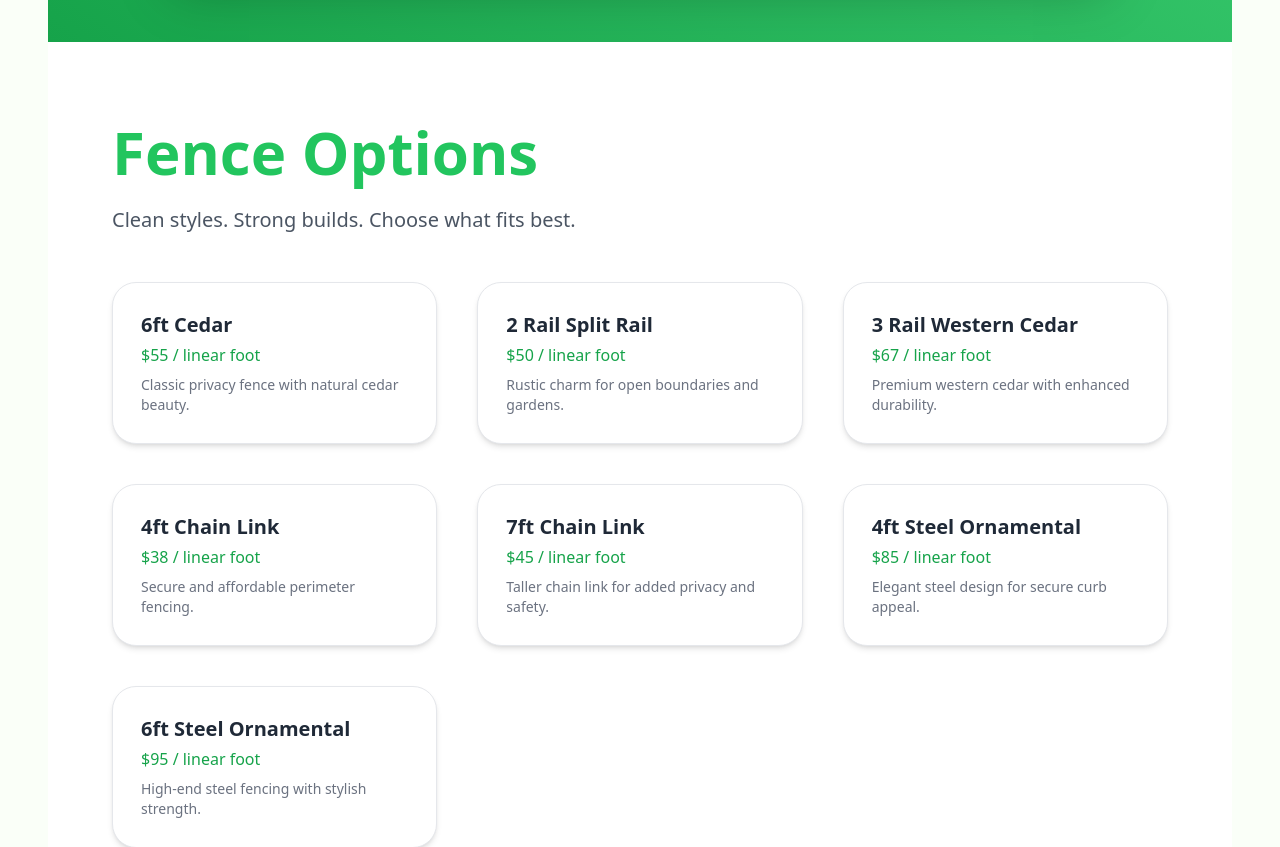
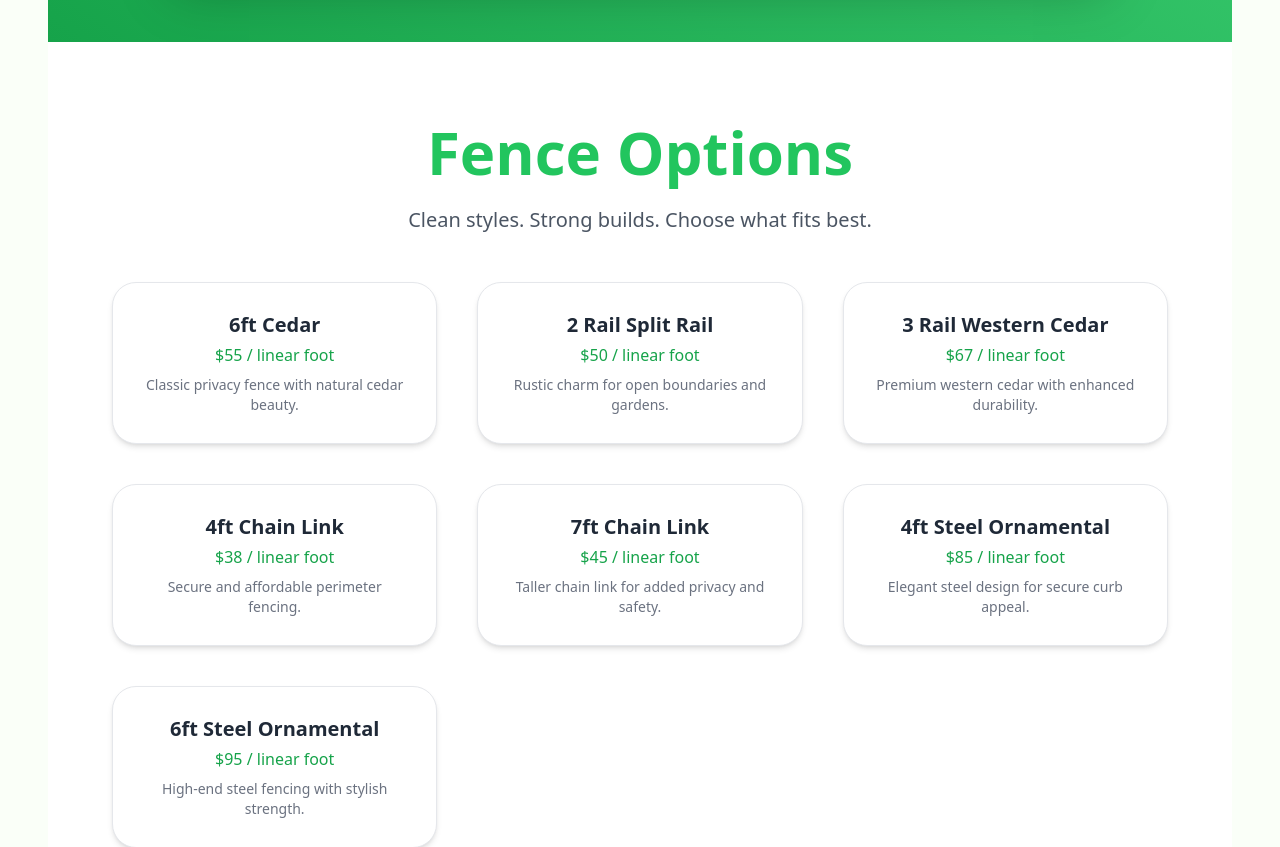
Before and after one commit to thatdudeiggy/coloradofencepros, a React (Vite) app: page / in a window 1280 px wide. Shown: the part 1480-2327 px from the top of the page. Built offline with nearby package versions, Linux system fonts and the light colour scheme.

Commit message:
added fence types and clear map after fault

```diff
--- a/src/Components/Types.jsx
+++ b/src/Components/Types.jsx
@@ -51,11 +51,11 @@ const cardVariants = {
 const FenceTypes = () => {
   return (
     <section className="py-20 px-4 md:px-8 lg:px-16 bg-white dark:bg-gray-900">
-      <div className="max-w-7xl mx-auto">
-        <h2 className="text-4xl md:text-5xl font-semibold text-green-500 mb-6 text-left">
+      <div className="max-w-7xl mx-auto text-center">
+        <h2 className="text-4xl md:text-5xl font-semibold text-green-500 mb-6">
           Fence Options
         </h2>
-        <p className="text-gray-600 dark:text-gray-300 max-w-xl mb-12 text-left text-lg">
+        <p className="text-gray-600 dark:text-gray-300 max-w-2xl mx-auto mb-12 text-lg">
           Clean styles. Strong builds. Choose what fits best.
         </p>
 
```
